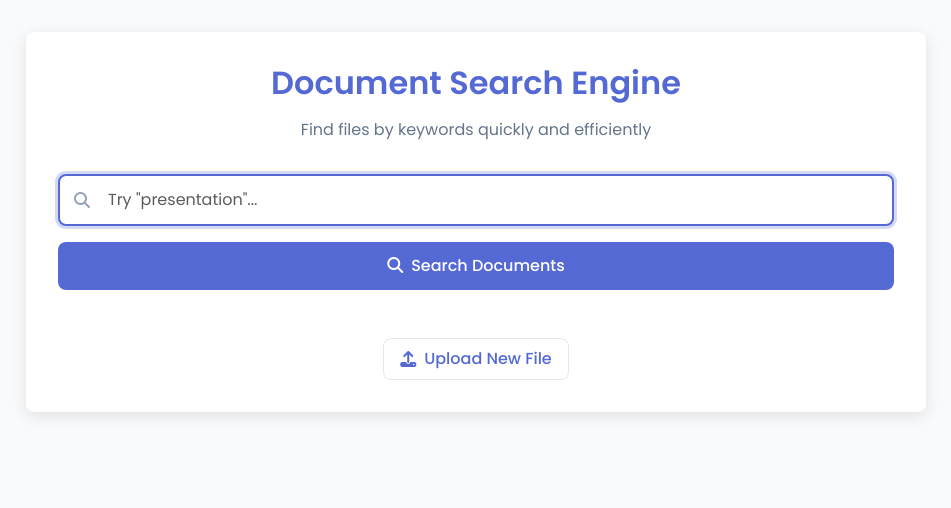
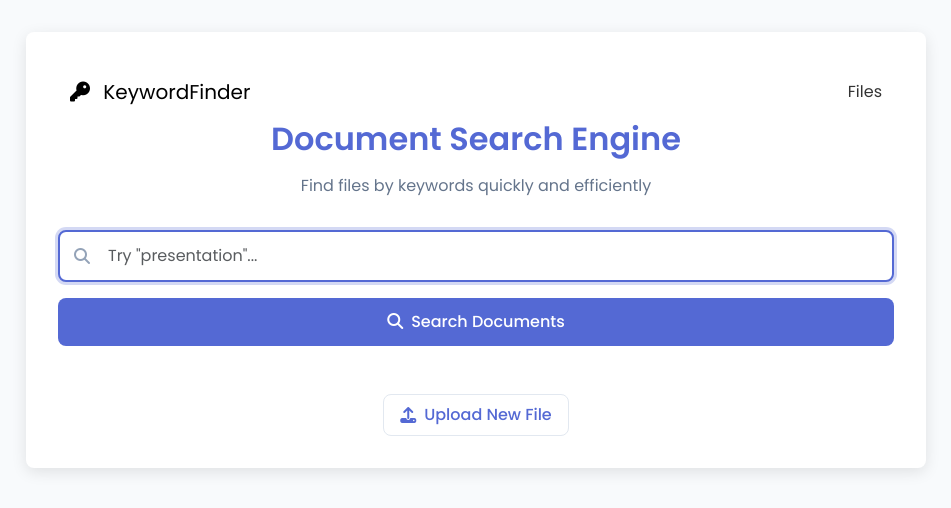
Before and after one commit to Srivardhan00/Keyword-Extractor, a Flask app: page /search in a window 1280 px wide. Shown: the top 508 px of the page, without its empty margins (164-1115 px from the left). Run offline with Flask 3, Linux system fonts and the light colour scheme; parts of the project's set-up code (start-up, migrations or seed data) failed here and were passed over; some libraries are stand-ins or nearby versions.

Commit message:
Add navigation bar to templates

```diff
--- a/templates/keywords.html
+++ b/templates/keywords.html
@@ -22,6 +22,7 @@
             <i class="fas fa-key me-2"></i>
             KeywordFinder
           </a>
+        <a class="nav-link" href="{{ url_for('view_files') }}">Files</a>
         </div>
       </nav>
 
--- a/templates/search.html
+++ b/templates/search.html
@@ -313,6 +313,15 @@
   </head>
   <body>
     <div class="container app-container">
+      <nav class="navbar">
+        <div class="container">
+          <a class="navbar-brand" href="#">
+            <i class="fas fa-key me-2"></i>
+            KeywordFinder
+          </a>
+        <a class="nav-link" href="{{ url_for('view_files') }}">Files</a>
+        </div>
+      </nav>
       <div class="app-header">
         <h1 class="app-title">Document Search Engine</h1>
         <p class="app-subtitle">
```
Also changed, not shown: templates/clusters.html (+9 -0 lines), templates/files.html (+9 -0 lines).
